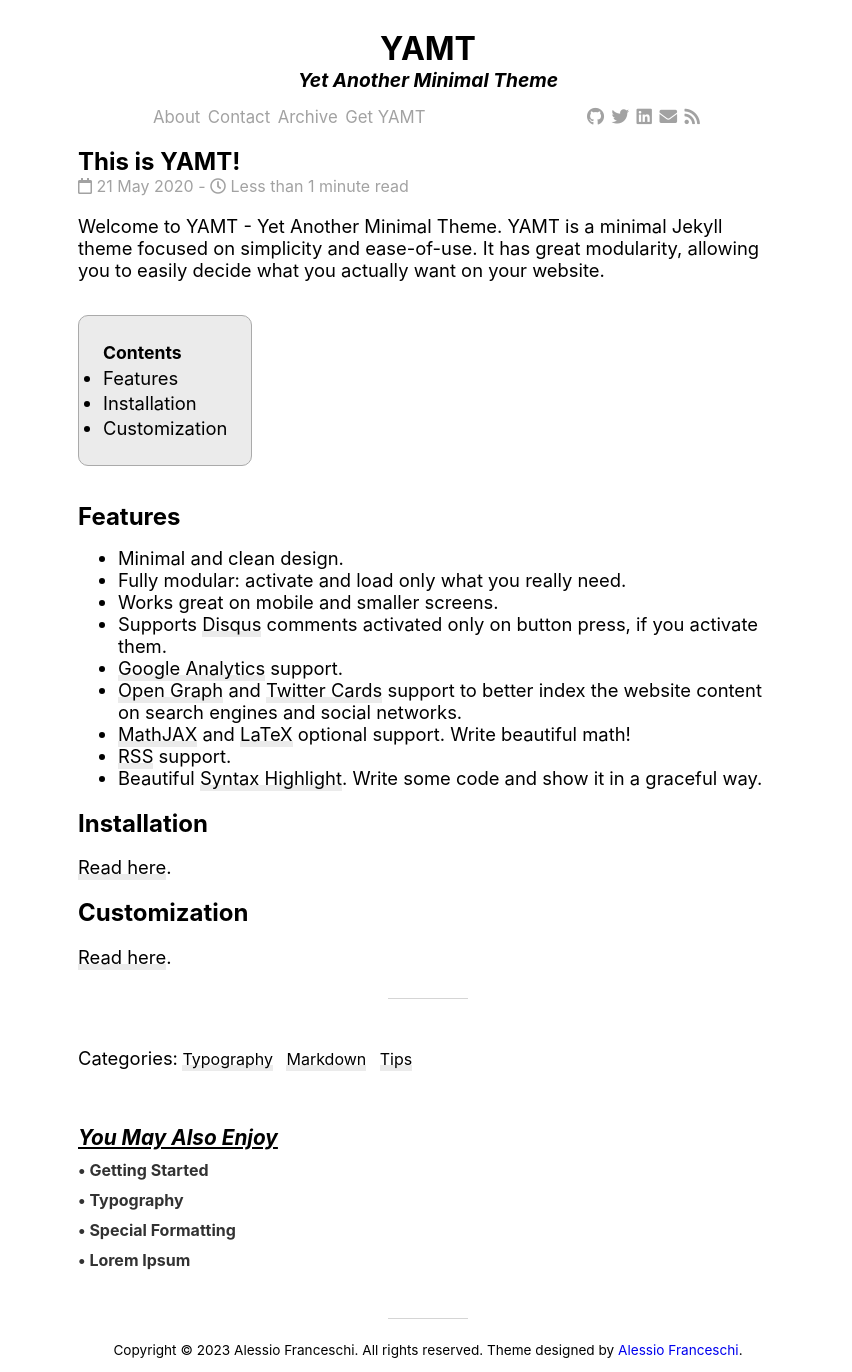
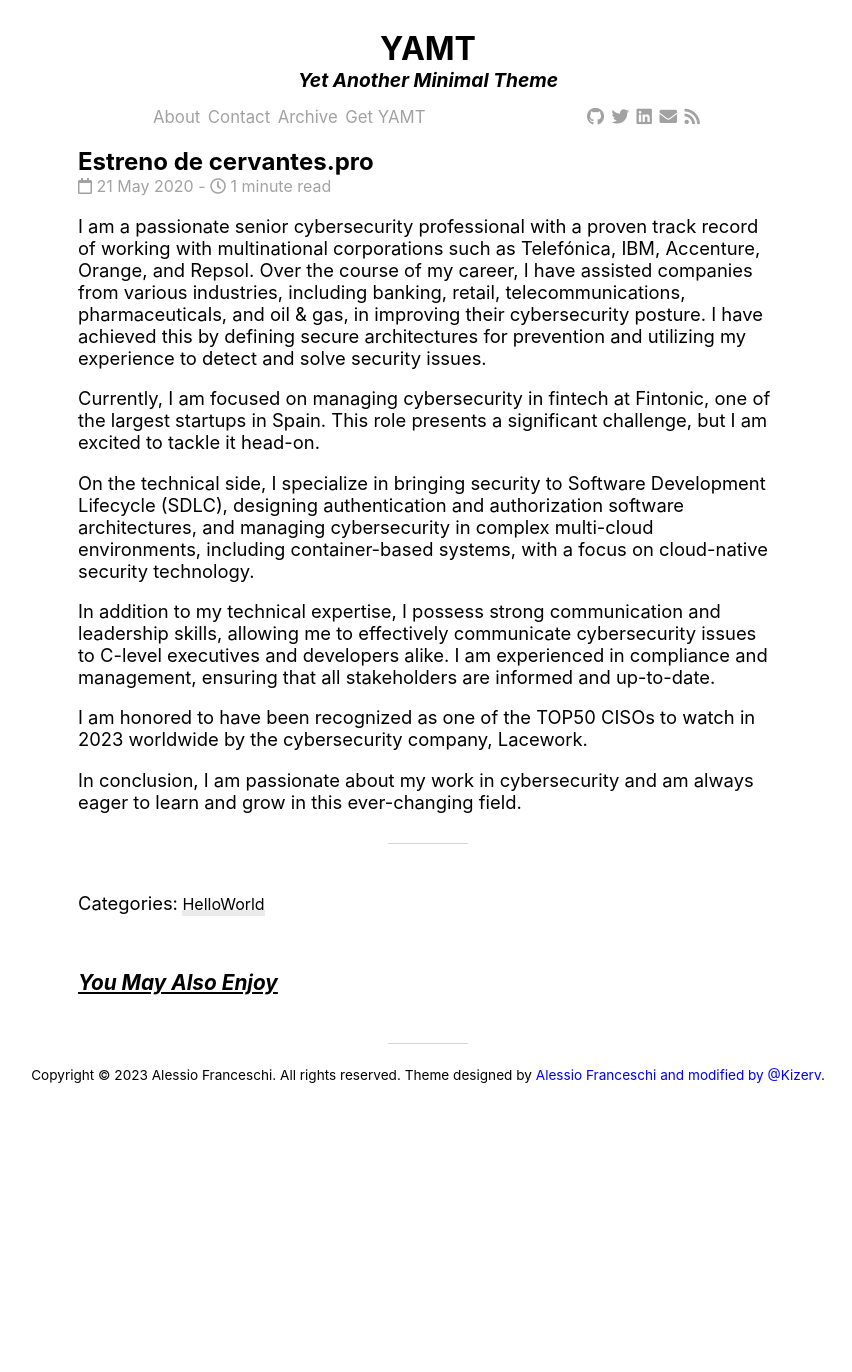
Before and after one commit to cervantestech/cervantestech.github.io, a Jekyll site: the page built from _posts/2020-05-21-this-is-yamt.md, in a window 1280 px wide. Shown: the whole page, without its empty margins (212-1064 px from the left). Built offline with Jekyll 4.4.1, drawn with Linux system fonts in a browser that asks for light colours; nearby versions of some CDN libraries; comment, search, counter and statistics services are not loaded; after the commit the page ends 1097 px from its top, so only the background shows below that.

Commit message:
Changing social, footer and a post

```diff
--- a/_includes/footer.html
+++ b/_includes/footer.html
@@ -1,3 +1,3 @@
 <footer class= "footer">
-    <p>Copyright © {{ 'now' | date: "%Y" }} {{site.author.name}}. All rights reserved. Theme designed by <a href="https://alessiofranceschi.me/">Alessio Franceschi</a>.</p>
+    <p>Copyright © {{ 'now' | date: "%Y" }} {{site.author.name}}. All rights reserved. Theme designed by <a href="https://alessiofranceschi.me/">Alessio Franceschi and modified by @Kizerv</a>.</p>
 </footer>
--- a/_posts/2020-05-21-this-is-yamt.md
+++ b/_posts/2020-05-21-this-is-yamt.md
@@ -1,29 +1,22 @@
 ---
-title: This is YAMT!
+title: Estreno de cervantes.pro
 layout: post
-categories: [Typography, Markdown, Tips]
+categories: [HelloWorld]
 image: /assets/img/logo.jpg
 description: "Welcome to YAMT - Yet Another Minimal Theme."
 ---
 
-Welcome to YAMT - Yet Another Minimal Theme. YAMT is a minimal Jekyll theme focused on simplicity and ease-of-use. It has great modularity, allowing you to easily decide what you actually want on your website.
+I am a passionate senior cybersecurity professional with a proven track record of working with multinational corporations such as Telefónica, IBM, Accenture, Orange, and Repsol. Over the course of my career, I have assisted companies from various industries, including banking, retail, telecommunications, pharmaceuticals, and oil & gas, in improving their cybersecurity posture. I have achieved this by defining secure architectures for prevention and utilizing my experience to detect and solve security issues.
+
+Currently, I am focused on managing cybersecurity in fintech at Fintonic, one of the largest startups in Spain. This role presents a significant challenge, but I am excited to tackle it head-on.
+
+On the technical side, I specialize in bringing security to Software Development Lifecycle (SDLC), designing authentication and authorization software architectures, and managing cybersecurity in complex multi-cloud environments, including container-based systems, with a focus on cloud-native security technology.
+
+In addition to my technical expertise, I possess strong communication and leadership skills, allowing me to effectively communicate cybersecurity issues to C-level executives and developers alike. I am experienced in compliance and management, ensuring that all stakeholders are informed and up-to-date.
+
+I am honored to have been recognized as one of the TOP50 CISOs to watch in 2023 worldwide by the cybersecurity company, Lacework.
+
+In conclusion, I am passionate about my work in cybersecurity and am always eager to learn and grow in this ever-changing field.
 
 * hello
 {:toc}
-
-## Features
-- Minimal and clean design.
-- Fully modular: activate and load only what you really need.
-- Works great on mobile and smaller screens.
-- Supports [Disqus](https://disqus.com/) comments activated only on button press, if you activate them.
-- [Google Analytics](https://www.google.com/analytics/) support.
-- [Open Graph](https://ogp.me/) and [Twitter Cards](https://developer.twitter.com/en/docs/tweets/optimize-with-cards/guides/getting-started) support to better index the website content on search engines and social networks.
-- [MathJAX](https://www.mathjax.org/) and [LaTeX](https://www.latex-project.org/) optional support. Write beautiful math!
-- [RSS](https://github.com/jekyll/jekyll-feed) support.
-- Beautiful [Syntax Highlight](https://yamt.netlify.app/2020/05/19/special-formatting.html#syntax-highlight). Write some code and show it in a graceful way.
-
-## Installation
-[Read here](https://github.com/PandaSekh/Jekyll-YAMT#installation).
-
-## Customization
-[Read here](https://github.com/PandaSekh/Jekyll-YAMT#customize).
```
Also changed, not shown: _data/social.yml (+4 -4 lines).
